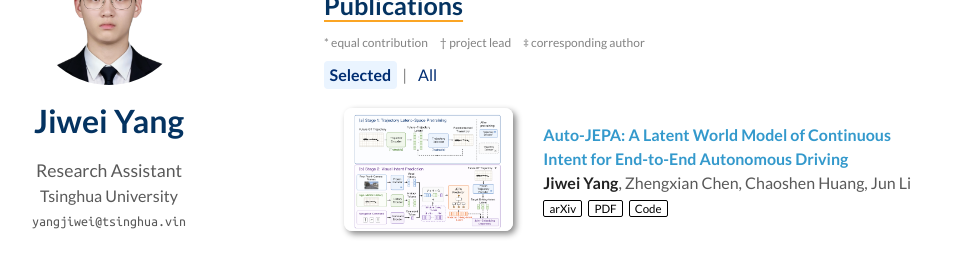
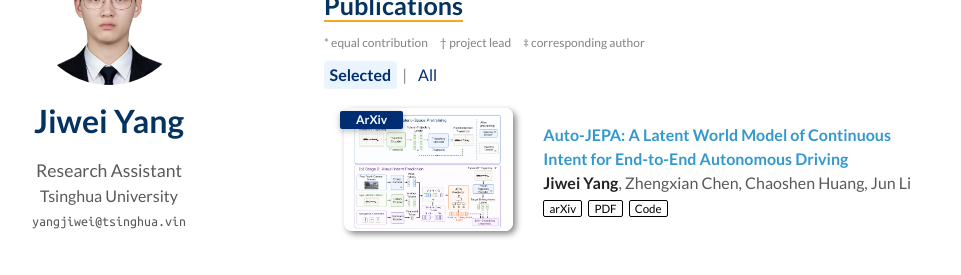
Before and after one commit to NoctYang/NoctYang.github.io, a Jekyll site: the page built from index.md, in a window 1280 px wide and 900 px high, scrolled down 813 px. Shown: the part 148-423 px from the top of the window, without its empty margins (186-1147 px from the left). Built offline with Jekyll 4.4.1, drawn with Linux system fonts in a browser that asks for light colours; a style sheet for code colours, icons or effects is not loaded; our own code applies the rules of GitHub Pages for plain Markdown files.

Commit message:
Add reference-style ArXiv badge overlay

```diff
--- a/_includes/publication_entry.html
+++ b/_includes/publication_entry.html
@@ -4,6 +4,7 @@
 <div class="pub-row">
   <div class="col-sm-3 abbr" style="position: relative;padding-right: 15px;padding-left: 15px;">
     {% if link.image %}<img src="{{ link.image }}" class="teaser img-fluid z-depth-1" alt="{{ link.title }} teaser">{% endif %}
+    {% if link.conference_short %}<abbr class="badge"><a href="{{ link.arxiv }}" target="_blank">{{ link.conference_short }}</a></abbr>{% endif %}
   </div>
   <div class="col-sm-9" style="position: relative;padding-right: 15px;padding-left: 20px;">
     <div class="title"><a href="{{ title_link }}">{{ link.title }}</a></div>
```
